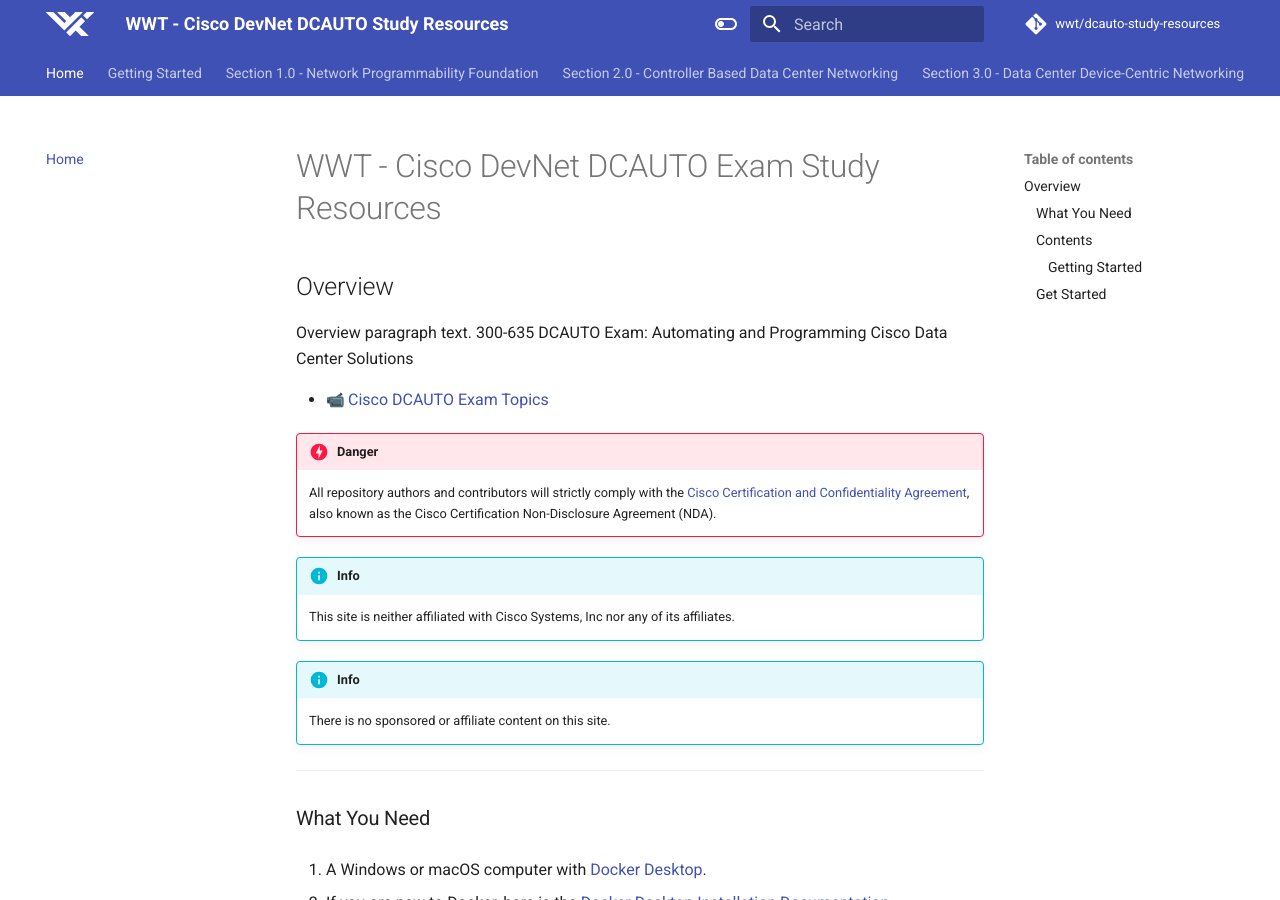
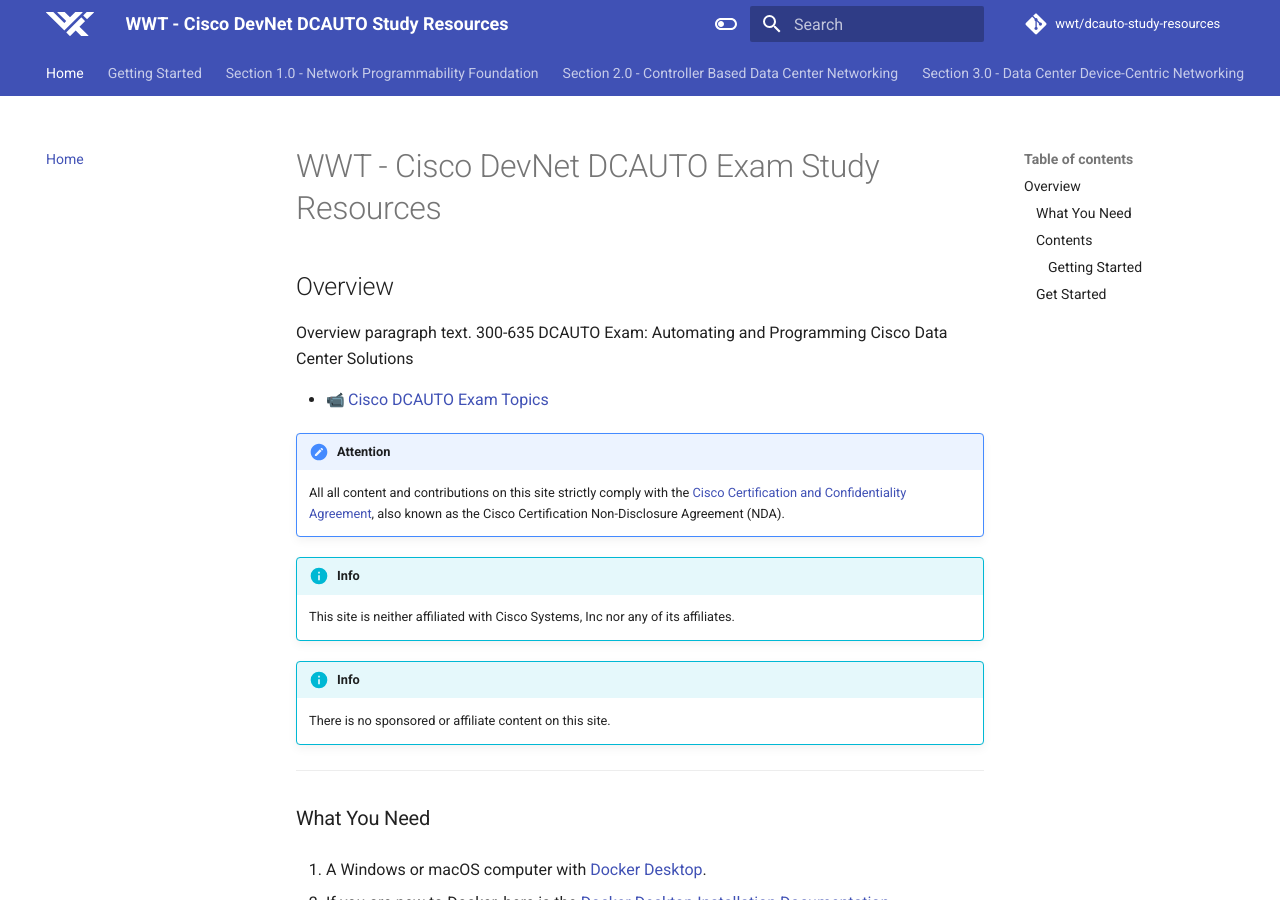
Before and after one commit to wwt/dcauto-study-resources, an MkDocs documentation site: the page built from docs/index.md, in a window 1280 px wide and 900 px high. Built offline with MkDocs 1.6.1 and Material for MkDocs 9.7.7, drawn with Linux system fonts in a browser that asks for light colours; emoji names are drawn with the system emoji font; comment, search, counter and statistics services are not loaded.

Commit message:
Update admonition

```diff
--- a/docs/index.md
+++ b/docs/index.md
@@ -6,8 +6,9 @@
 
 - :video_camera: [Cisco DCAUTO Exam Topics](https://learningnetwork.cisco.com/s/dcauto-exam-topics "Cisco DCAUTO Exam Topics"){target=_blank}
 
-!!! danger
-    All repository authors and contributors will strictly comply with the [Cisco Certification and Confidentiality Agreement](https://www.cisco.com/c/dam/en_us/training-events/downloads/certificationNDA.pdf "Cisco Certification and Confidentiality Agreement"){target=_blank}, also known as the Cisco Certification Non-Disclosure Agreement (NDA).
+!!! attention
+    All all content and contributions on this site strictly comply with the [Cisco Certification and Confidentiality Agreement](https://www.cisco.com/c/dam/en_us/training-events/downloads/certificationNDA.pdf "Cisco Certification and Confidentiality Agreement"){target=_blank}, also known as the Cisco Certification Non-Disclosure Agreement (NDA).
+
 
 !!! info
     This site is neither affiliated with Cisco Systems, Inc nor any of its affiliates.
```
